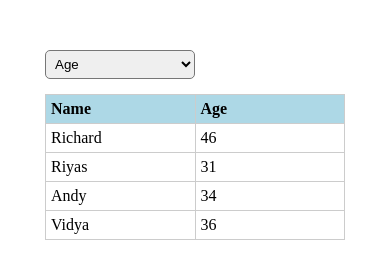
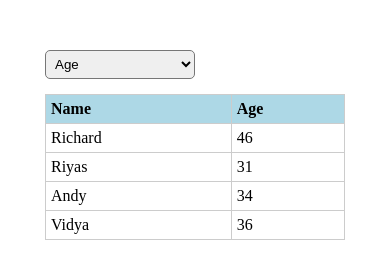
Before and after one commit to kavithajayan/TableColumnSwitch, a plain HTML site: page index.html in a window 390 px wide. Drawn offline with nearby package versions, Linux system fonts and the light colour scheme.

Commit message:
corrected responsive issues

```diff
--- a/my-script.js
+++ b/my-script.js
@@ -8,15 +8,16 @@ $(window).resize(function() {
 
 function columnSwitch() {
 	if ($(window).width() < 767) {
-	    $('.choice').hide();
-	    $('.one').show();
+		var selected = $('#sel option:selected').val();
+		$(".choice").hide();
+		$('.'+selected).show();
 	    $('#sel').on('change', function() {
-	        var val = $(this).val(),
-	            target = '.' + val;
-	        $('.choice').hide();
-	        $(target).show();
+	    	var val = $(this).val(),
+            	target = '.' + val;
+	    	$(".choice").hide();
+            $(target).show();
 	    });
 	} else {
-		$('.choice').show();
+		$(".choice").show();
 	}
 }
--- a/styles.css
+++ b/styles.css
@@ -9,7 +9,6 @@
 	    text-align: left;
 	}
 	table th {
-		width: 45%;
 	    font-weight: bold;
 	}
 	select {
@@ -18,7 +17,6 @@
 	    width: 50%;
 	}
 }
-
 td, th {
 	padding:5px;
 	border:1px solid #ccc;
```
